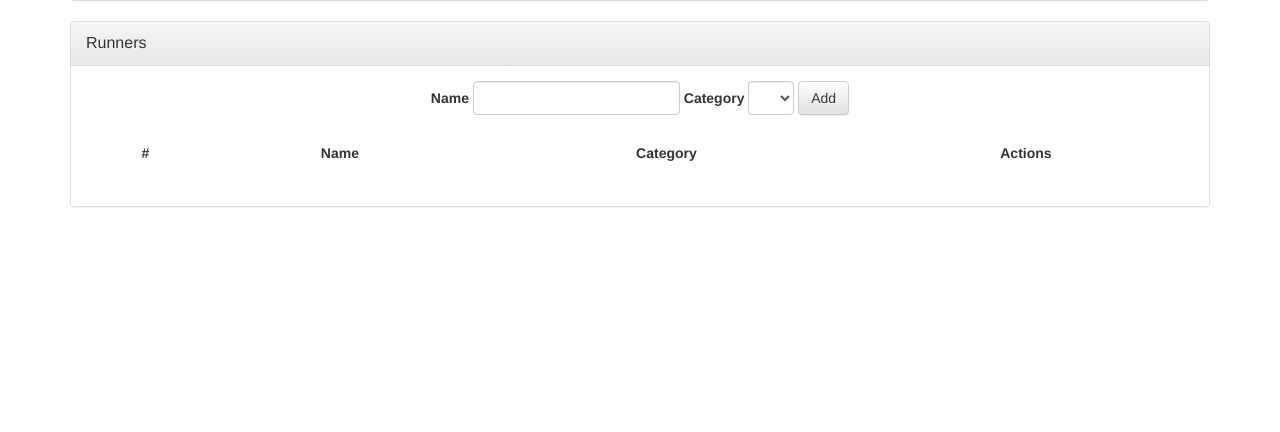
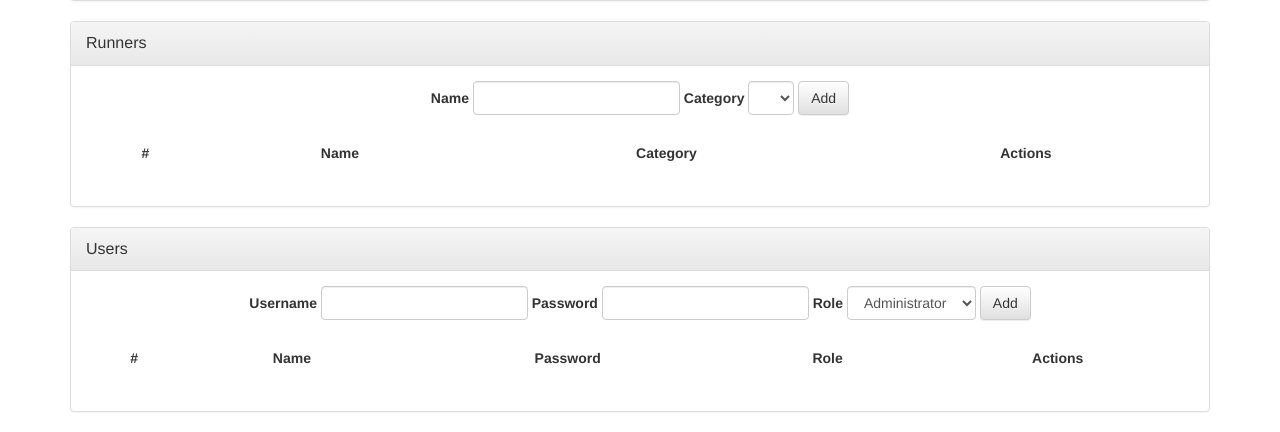
Before and after one commit to lz1irq/persenk-ultra, a web app: page /admin/ in a window 1280 px wide. Shown: the part 462-894 px from the top of the page. Before the commit the page ends 669 px from the top, so only its background shows below. Run offline with its HTML, style and script files only (its server is not run), Linux system fonts and the light colour scheme; data that the repository does not hold is empty.

Commit message:
User management from admin panel

```diff
--- a/WebContent/admin/index.html
+++ b/WebContent/admin/index.html
@@ -172,6 +172,52 @@
 			</div>
 		</div>
 
+		<div class="panel panel-default">
+			<div class="panel-heading">
+				<div class="panel-title">Users</div>
+			</div>
+			<div class="panel-body">
+
+				<form align="center" role="form" class="form-inline">
+
+					<div class="form-group">
+						<label for="userNameField" class="control-label">Username</label> <input id="userNameField" class="form-control" type="text"><br>
+					</div>
+
+					<div class="form-group">
+						<label for="userPasswordField" class="control-label">Password</label> <input id="userPasswordField" class="form-control" type="text"><br>
+					</div>
+
+					<div class="form-group">
+						<label for="userRoleField" class="control-label">Role</label>
+						<select id="userRoleField" class="form-control" type="text">
+							<option value="ADMINISTRATOR">Administrator</option>
+							<option value="VOLUNTEER">Volunteer</option>
+						</select> <br>
+					</div>
+
+					<button class="btn btn-default" id="createUserButton">Add</button>
+				</form>
+				<br />
+
+				<table class="table table-striped" id="usersTable">
+					<thead>
+						<tr>
+							<td align="center"><b>#</b></td>
+							<td align="center"><b>Name</b></td>
+							<td align="center"><b>Password</b></td>
+							<td align="center"><b>Role</b></td>
+							<td align="center"><b>Actions</b></td>
+						</tr>
+					</thead>
+
+					<tbody>
+					</tbody>
+
+				</table>
+			</div>
+		</div>
+
 	</div>
 
 	<script src="../scripts/api.js"></script>
--- a/WebContent/scripts/admin.js
+++ b/WebContent/scripts/admin.js
@@ -13,6 +13,7 @@ $(document).ready(function() {
 	var runnerHolder = $('#runnersTable tbody');
 	var stationHolder = $('#stationsTable tbody');
 	var categoryHolder = $('#categoriesTable tbody');
+	var userHolder = $('#usersTable tbody');
 
 	var categoryDropdown = $('#runnerCategoryField');
 
@@ -98,7 +99,9 @@ $(document).ready(function() {
 
 			params : function(params) {
 				var output = {}
-				output.category = { id : getCategoryIdByName(params.value) }
+				output.category = {
+					id : getCategoryIdByName(params.value)
+				}
 				return JSON.stringify(output);
 			}
 		});
@@ -210,6 +213,49 @@ $(document).ready(function() {
 		})
 	};
 
+	var appendUser = function(holder, user) {
+		var userRow = $('<tr/>').attr('data-user-id', user.id);
+		var userURL = api.Users.userURL + user.id;
+
+		var idField = $('<td/>').addClass('centeredText');
+		idField.html(user.id);
+		userRow.append(idField);
+
+		var usernameField = $('<td/>').addClass('centeredText');
+		usernameField.html(user.username);
+		usernameField.editable(makeEditable('text', 'username', userURL));
+		userRow.append(usernameField);
+
+		var passwordField = $('<td/>').addClass('centeredText');
+		passwordField.html('*');
+		passwordField.editable(makeEditable('text', 'password', userURL));
+		userRow.append(passwordField);
+
+		var roleField = $('<td/>').addClass('centeredText');
+		roleField.html(user.role);
+		roleField.editable(makeEditable('select', 'role', userURL, function(editable) {
+			editable.source = ['ADMINISTRATOR','VOLUNTEER']
+		}));
+		userRow.append(roleField);
+
+		var actionField = $('<td/>').addClass('centeredText');
+		var delBtn = createDeleteButton(function() {
+			api.Users.deleteUser(user.id, function() {
+				$('[data-user-id=' + user.id + ']').remove();
+			});
+		});
+		actionField.append(delBtn);
+		userRow.append(actionField);
+
+		holder.append(userRow);
+	}
+
+	var listUsers = function(users) {
+		$.each(users, function(index, user) {
+			appendUser(userHolder, user);
+		});
+	};
+
 	$('#createStationButton').on('click', function(event) {
 		event.preventDefault(); // stop the page from reloading
 
@@ -272,8 +318,31 @@ $(document).ready(function() {
 		}
 	});
 
+	$('#createUserButton').on('click', function(event) {
+		event.preventDefault(); // stop the page from reloading
+
+		var userName = $('#userNameField').val();
+		var userPassword = $('#userPasswordField').val();
+		var userRole = $('#userRoleField').val();
+
+		if (userName != '' && userPassword != '' && userRole != '') {
+			var newUser = {
+				username : userName,
+				password : userPassword,
+				role : userRole
+			}
+			api.Users.createUser(newUser, function(user) {
+				appendUser(userHolder, user);
+				$('#userNameField').val('');
+				$('#userPasswordField').val('');
+				$('#userRoleField').val('');
+			});
+		}
+	});
+
 	api.aidStations.getAidStations(listAidStations);
 	api.Categories.getCategories(listCategories);
 	api.Runners.getRunners(listRunners);
+	api.Users.getUsers(listUsers);
 
 });
--- a/WebContent/scripts/api.js
+++ b/WebContent/scripts/api.js
@@ -19,6 +19,57 @@ api.TimeEntries = {
 api.Categories = {
 		categoryURL : api.URL + 'categories/'
 };
+
+api.Users = {
+		userURL : api.URL + 'users/'
+}
+
+api.Users.getUsers = function(callback) {
+	var request = $.ajax({
+		url : api.Users.userURL,
+		method : 'GET',
+		dataType : "json",
+		success : function(data, status, jqXHR) {
+			if (callback !== undefined) {
+				callback(data);
+			}
+		}
+	});
+}
+
+api.Users.deleteUser = function(userId, callback) {
+	var request = $.ajax({
+		url : api.Users.userURL + userId,
+		method : 'DELETE',
+		headers: {
+	        'Accept': 'application/json',
+	        'Content-Type': 'application/json'
+	    },
+		success : function(data, status, jqXHR) {
+			if (callback !== undefined) {
+				callback(data);
+			}
+		}
+	});
+};
+
+api.Users.createUser = function(user, callback) {
+	var request = $.ajax({
+		url : api.Users.userURL,
+		method : 'POST',
+		dataType : 'json',
+		data : JSON.stringify(user),
+		headers: {
+	        'Accept': 'application/json',
+	        'Content-Type': 'application/json'
+	    },
+		success : function(data, status, jqXHR) {
+			if (callback !== undefined) {
+				callback(data);
+			}
+		}
+	});
+}
 
 api.aidStations.getAidStations = function(callback) {
 	var request = $.ajax({
--- a/src/com/persenkultra/times/rest/UserRest.java
+++ b/src/com/persenkultra/times/rest/UserRest.java
@@ -64,7 +64,7 @@ public class UserRest {
 	}
 
 	@DELETE
-	@Path("/{stationId}")
+	@Path("/{userId}")
 	@Produces({ MediaType.APPLICATION_JSON })
 	public void deleteUser(@PathParam("userId") long userId) {
 		userService.deleteUser(userId);
--- a/src/com/persenkultra/times/service/UserService.java
+++ b/src/com/persenkultra/times/service/UserService.java
@@ -57,9 +57,9 @@ public class UserService {
 			tx.begin();
 			final User fromDb = em.find(User.class, userId);
 			if (fromDb != null) {
-				fromDb.setUsername(user.getUsername());
-				fromDb.setPassword(user.getPassword());
-				fromDb.setRole(user.getRole());
+				if(user.getUsername() != null) fromDb.setUsername(user.getUsername());
+				if(user.getPassword() != null) fromDb.setPassword(user.getPassword());
+				if(user.getRole() != null)fromDb.setRole(user.getRole());
 				em.merge(fromDb);
 			}
 			tx.commit();
```
Also changed, not shown: src/com/persenkultra/times/model/User.java (+6 -3 lines).
